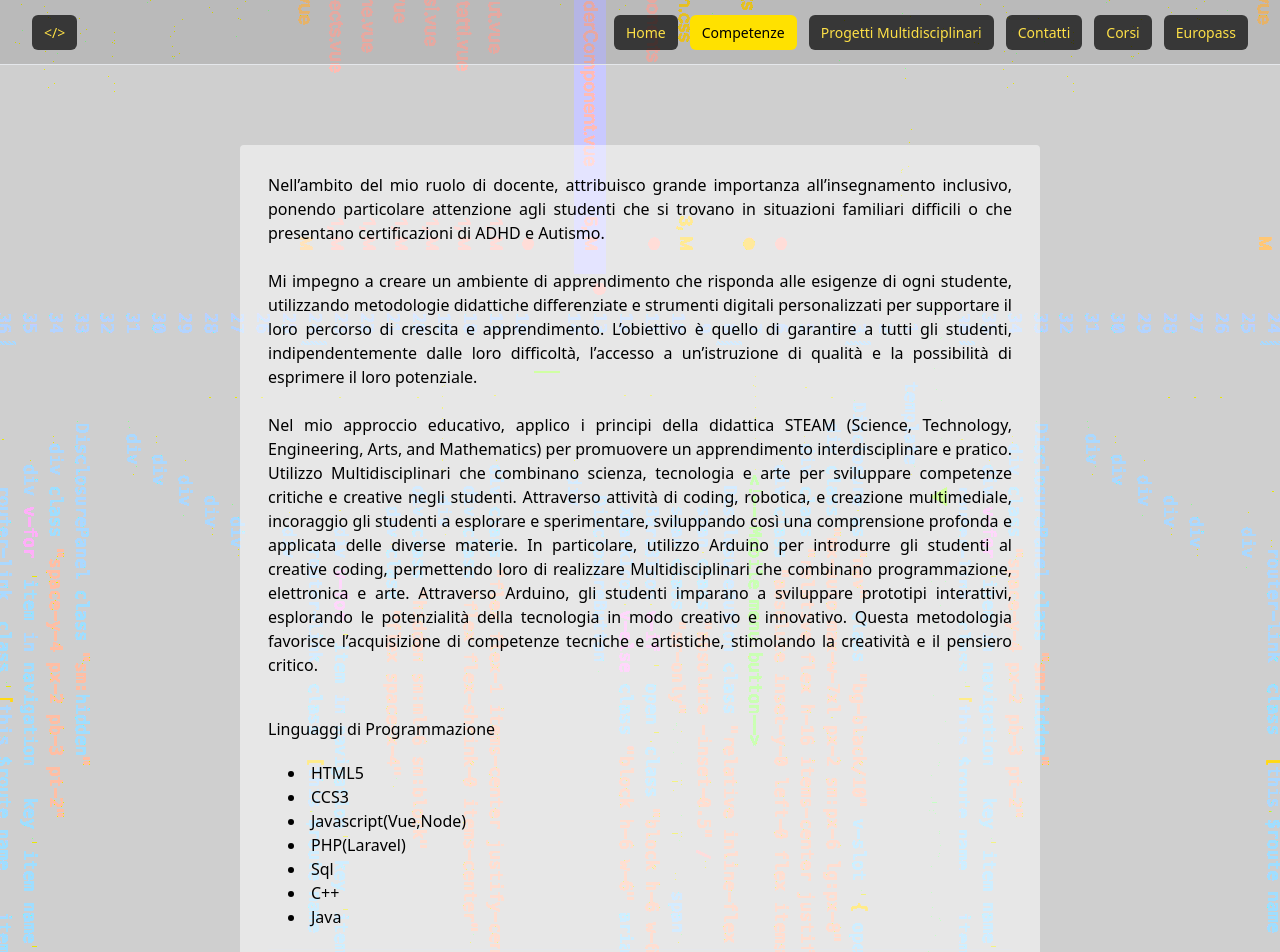
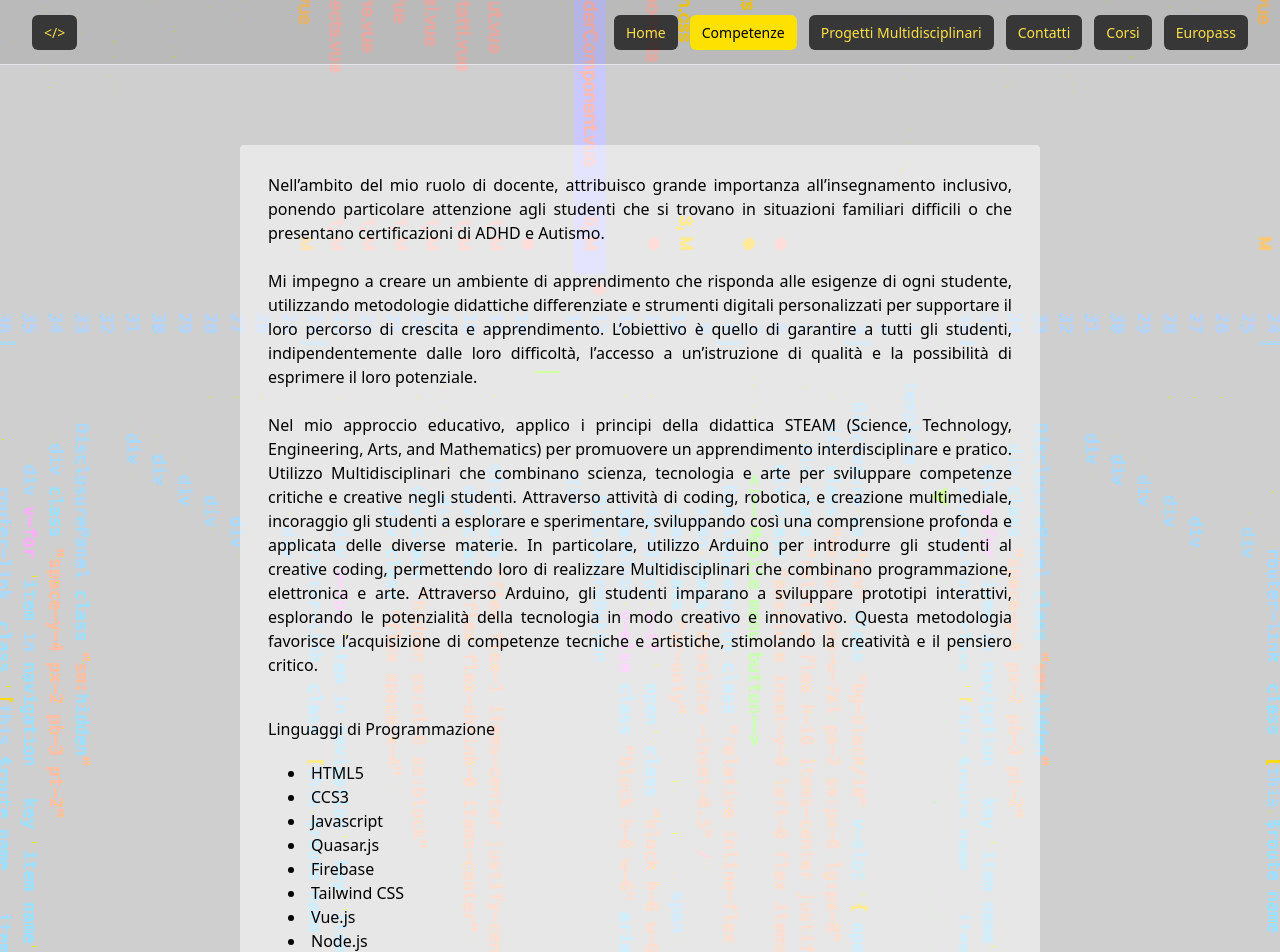
Before and after one commit to stefanolazzari/website, a Vue app: page /#/competenze in a window 1280 px wide. Shown: the top 952 px of the page. Built offline with nearby package versions, Linux system fonts and the light colour scheme.

Commit message:
modifica competenze

```diff
--- a/src/view/Competenze.vue
+++ b/src/view/Competenze.vue
@@ -39,7 +39,12 @@ import BodyComponentVue from "../components/BodyComponent.vue";
         <ul class="list-disc list-inside p-5">
           <li>HTML5</li>
           <li>CCS3</li>
-          <li>Javascript(Vue,Node)</li>
+          <li>Javascript</li>
+          <li>Quasar.js</li>
+          <li>Firebase</li>
+          <li>Tailwind CSS</li>
+          <li>Vue.js</li>
+          <li>Node.js</li>
           <li>PHP(Laravel)</li>
           <li>Sql</li>
           <li>C++</li>
```
